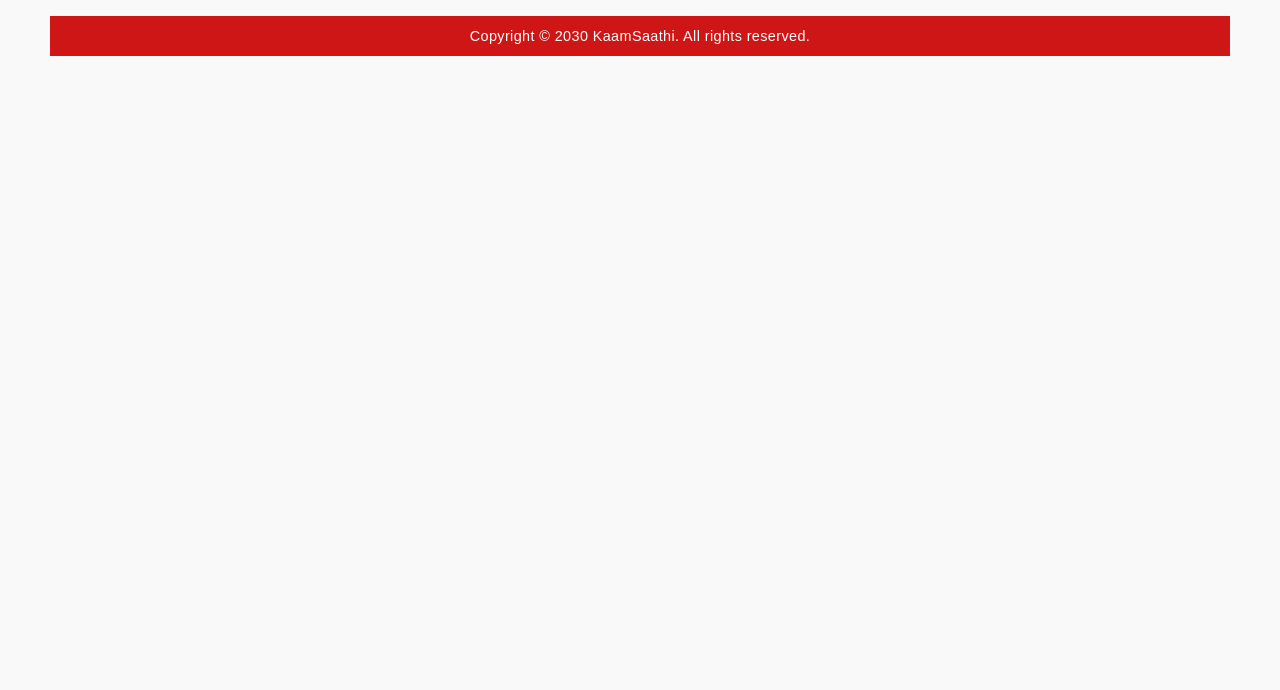
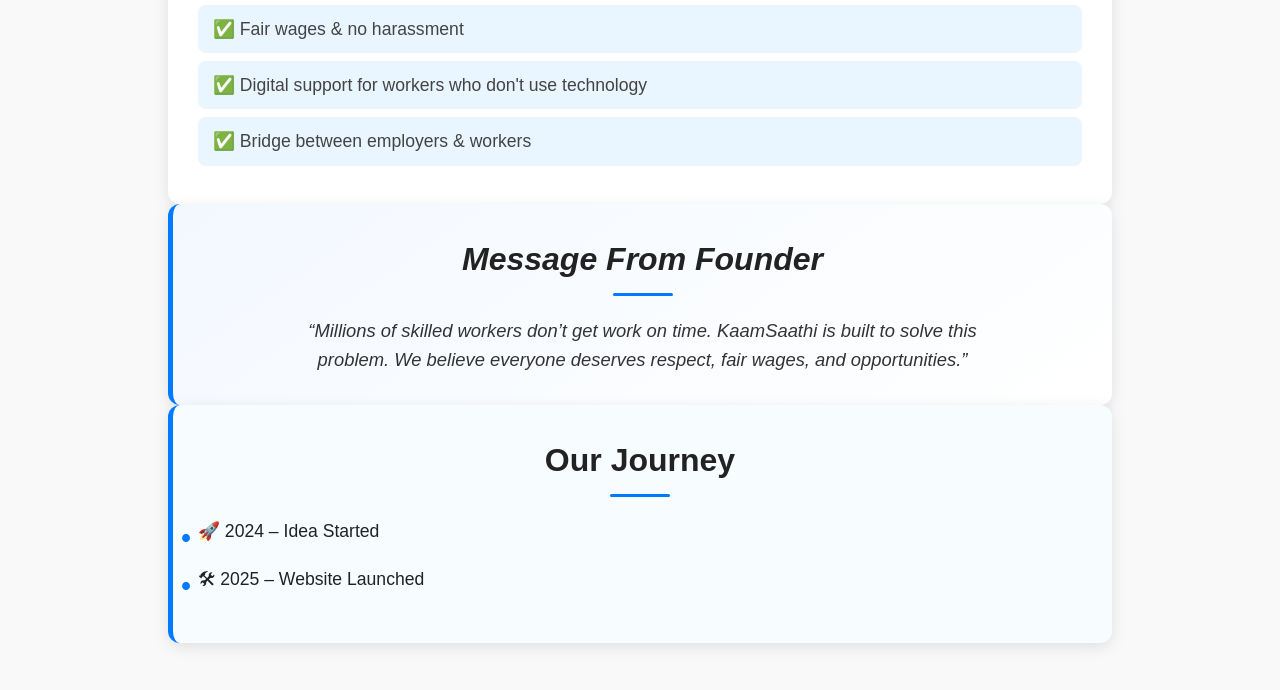
Before and after one commit to Shivam24680/KaamSaathi, a plain HTML site: page about.html in a window 1280 px wide. Shown: the part 517-1207 px from the top of the page. Before the commit the page ends 800 px from the top, so only its background shows below. Drawn offline with Linux system fonts and the light colour scheme.

Commit message:
styling of about us

```diff
--- a/about.html
+++ b/about.html
@@ -1,37 +1,170 @@
 <!DOCTYPE html>
 <html lang="en">
 <head>
-  <meta charset="UTF-8">
-  <meta name="viewport" content="width=device-width, initial-scale=1.0">
+  <meta charset="UTF-8" />
+  <meta name="viewport" content="width=device-width, initial-scale=1.0" />
   <title>About – KaamSaathi</title>
+
   <link rel="stylesheet" href="CSS/style.css">
   <link rel="stylesheet" href="menu.css">
 
+  <style>
+    /* ===== General Page Styling ===== */
+    body {
+      font-family: 'Poppins', sans-serif;
+      background-color: #f8f9fb;
+      color: #222;
+      margin: 0;
+      padding: 0;
+      line-height: 1.6;
+    }
+
+    h2 {
+      text-align: center;
+      color: #222;
+      font-size: 2rem;
+      margin-bottom: 10px;
+      position: relative;
+    }
+
+    h2::after {
+      content: "";
+      display: block;
+      width: 60px;
+      height: 3px;
+      background-color: #007bff;
+      margin: 8px auto 20px;
+      border-radius: 3px;
+    }
+
+    p, li {
+      font-size: 1.1rem;
+      color: #444;
+    }
+
+    section {
+      width: 80%;
+      margin: 40px auto;
+      padding: 30px;
+      background: #fff;
+      border-radius: 12px;
+      box-shadow: 0 4px 15px rgba(0, 0, 0, 0.1);
+      opacity: 0;
+      transform: translateY(40px);
+      transition: all 0.6s ease;
+    }
+
+    section.show {
+      opacity: 1;
+      transform: translateY(0);
+    }
+
+    ul {
+      list-style: none;
+      padding: 0;
+    }
+
+    ul li {
+      background: #e9f5ff;
+      margin: 8px 0;
+      padding: 10px 15px;
+      border-radius: 8px;
+      transition: transform 0.2s;
+    }
+
+    ul li:hover {
+      transform: translateX(5px);
+      background: #d8ecff;
+    }
+
+    /* ===== Founder Message ===== */
+    .founder-message {
+      text-align: center;
+      font-style: italic;
+      background: linear-gradient(145deg, #f3f8ff, #ffffff);
+      border-left: 5px solid #007bff;
+    }
+
+    .founder-message p {
+      max-width: 700px;
+      margin: 0 auto;
+      font-size: 1.15rem;
+      color: #333;
+    }
+
+    /* ===== Timeline Section ===== */
+    .timeline {
+      background-color: #f7fcff;
+      border-left: 5px solid #007bff;
+      padding-left: 25px;
+      position: relative;
+    }
+
+    .timeline-item {
+      margin: 20px 0;
+      font-size: 1.1rem;
+      position: relative;
+    }
+
+    .timeline-item::before {
+      content: "•";
+      color: #007bff;
+      position: absolute;
+      left: -17px;
+      font-size: 1.8rem;
+      top: -2px;
+    }
+
+    /* ===== Footer ===== */
+    footer {
+      background-color: #222;
+      color: white;
+      text-align: center;
+      padding: 20px;
+      margin-top: 50px;
+      font-size: 0.95rem;
+      letter-spacing: 0.5px;
+    }
+
+    /* ===== Responsive ===== */
+    @media (max-width: 768px) {
+      section {
+        width: 90%;
+        padding: 20px;
+      }
+
+      h2 {
+        font-size: 1.6rem;
+      }
+
+      p, li {
+        font-size: 1rem;
+      }
+    }
+  </style>
 </head>
+
 <body>
   <!-- ===== HEADER ===== -->
-   <!-- Include Header -->
   <div id="header"></div>
-
   <script>
-  // Load the header.html file dynamically into all pages
     fetch("header.html")
       .then(response => response.text())
       .then(data => document.getElementById("header").innerHTML = data);
   </script>
 
-
   <br><br>
 
+  <!-- ===== ABOUT ===== -->
   <section class="about">
+    <h2 data-key="Description">About Us</h2>
     <p data-key="aboutDesc">
       <strong>KaamSaathi is a platform created to help daily wage workers find jobs easily.
       We connect workers, contractors, shop owners and companies so that earning money becomes simple.</strong>
     </p>
   </section>
 
-<br>
-
+  <!-- ===== MISSION ===== -->
   <section class="mission">
     <h2 data-key="missionHeading">Our Mission</h2>
     <ul>
@@ -42,34 +175,9 @@
     </ul>
   </section>
 
-<br>
-
-<!-- <section class="team">
-  <h2 data-key="teamHeading">Meet Our Team</h2>
-  <div class="team-container">
-    <div class="team-card">
-      <img src="https://cdn-icons-png.flaticon.com/512/2922/2922510.png">
-      <h3 data-key="sagar">Sagar Kumar</h3>
-      <p data-key="sagarRole">Founder & Developer</p>
-    </div>
-    <div class="team-card">
-      <img src="https://cdn-icons-png.flaticon.com/512/2922/2922561.png">
-      <h3 data-key="rahul">Sajal Vaish</h3>
-      <p data-key="rahulRole">UI/UX Designer</p>
-    </div>
-    <div class="team-card">
-      <img src="https://cdn-icons-png.flaticon.com/512/2922/2922656.png">
-      <h3 data-key="priya">Rudra</h3>
-      <p data-key="priyaRole">Marketing & Operations</p>
-    </div>
-  </div>
-</section> -->
-
-<br>
-
+  <!-- ===== FOUNDER MESSAGE ===== -->
   <section class="founder-message">
     <h2 data-key="founderMsgHeading">Message From Founder</h2>
-  <br>
     <p data-key="founderMsg">
       “Millions of skilled workers don’t get work on time.
       KaamSaathi is built to solve this problem.
@@ -77,20 +185,19 @@
     </p>
   </section>
 
-<br>
-
+  <!-- ===== TIMELINE ===== -->
   <section class="timeline">
     <h2 data-key="journey">Our Journey</h2>
     <div class="timeline-item" data-key="t1">🚀 2024 – Idea Started</div>
     <div class="timeline-item" data-key="t2">🛠 2025 – Website Launched</div>
   </section>
 
+  <!-- ===== FOOTER ===== -->
   <footer data-key="footer">
     Copyright © 2030 KaamSaathi. All rights reserved.
   </footer>
 
-<!-- ✅ Language Script -->
-<!-- ✅ Language Script with Memory -->
+  <!-- ===== Language Script ===== -->
   <script>
     const text = {
       en: {
@@ -124,13 +231,11 @@
       }
     };
 
-// ✅ Apply language immediately when the page loads
     document.addEventListener("DOMContentLoaded", () => {
       const savedLang = localStorage.getItem("lang") || "en";
       setLanguage(savedLang);
     });
 
-// ✅ Function to set language and save it
     function setLanguage(lang) {
       localStorage.setItem("lang", lang);
       document.querySelectorAll("[data-key]").forEach(el => {
@@ -142,7 +247,7 @@
     }
   </script>
 
-
+  <!-- ===== Scroll Animation ===== -->
   <script>
     const sections = document.querySelectorAll("section");
     window.addEventListener("scroll", () => {
```
Lines whose indentation alone changed are shown as unchanged.
